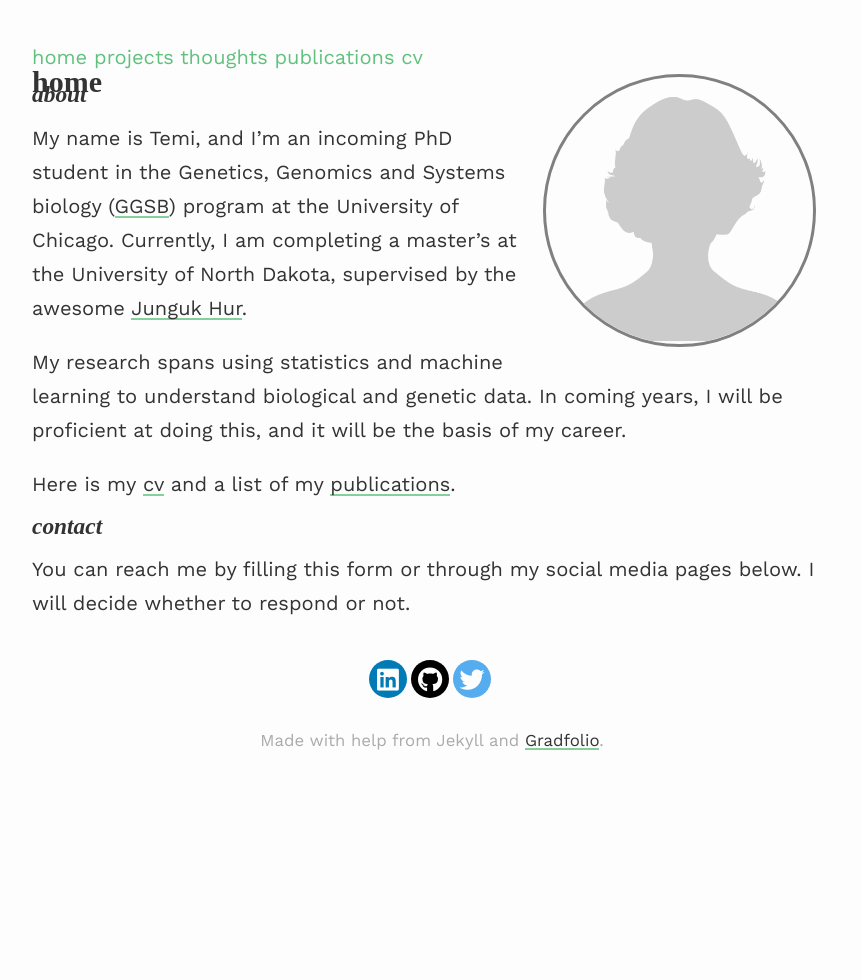
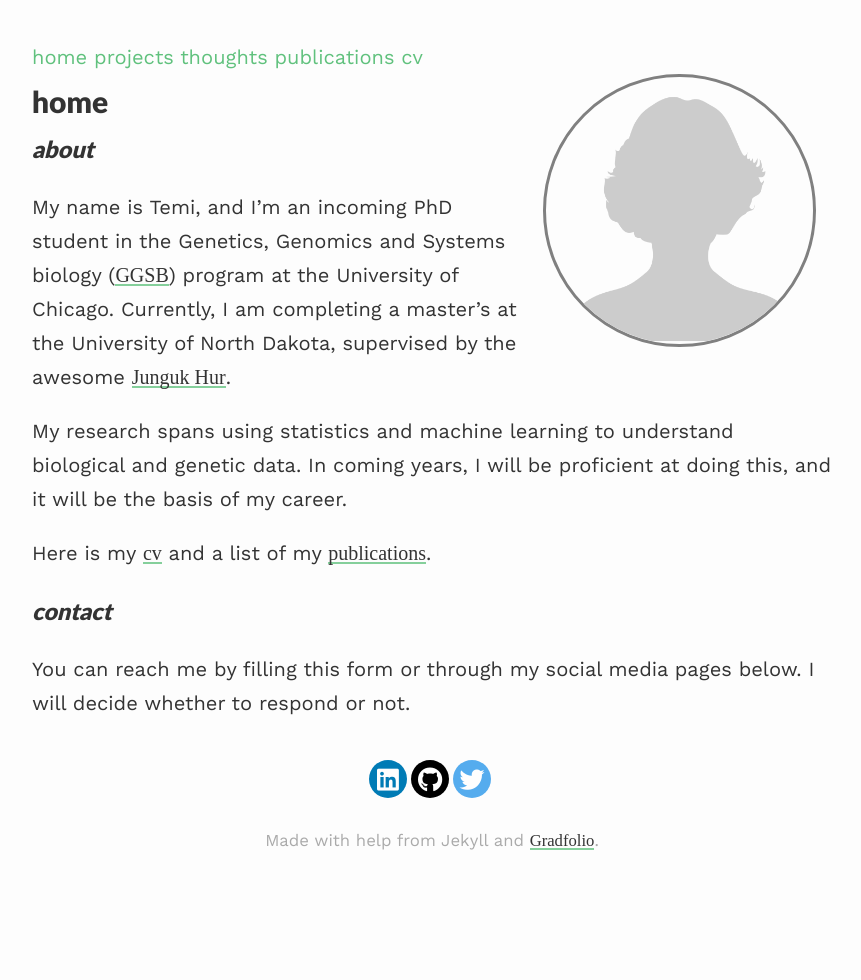
Before and after one commit to tobbyxy/temipete.github.io, a Jekyll site: the page built from index.md, in a window 1280 px wide. Shown: the whole page, without its empty margins (208-1069 px from the left). Built offline with Jekyll 4.4.1, drawn with Linux system fonts in a browser that asks for light colours; nearby versions of some CDN libraries; our own code applies the rules of GitHub Pages for plain Markdown files.

Commit message:
Update style.scss

```diff
--- a/assets/css/_sass/style.scss
+++ b/assets/css/_sass/style.scss
@@ -21,11 +21,10 @@ body {
 }
 
 h1,h2,h3,h4,h5,h6 {
-  /* font-family: "Lato", "Helvetica Neue", Helvetica, sans-serif; */
-  font-family: "Times New Roman", Times, serif;
+  font-family: "Lato", "Helvetica Neue", Helvetica, sans-serif;
+  /*font-family: "Times New Roman", Times, serif;*/
   font-weight: bold;
-  /* line-height: 1.8; */
-  line-height: 0.5;
+  line-height: 1.8;
   margin: 0;
   text-transform: inherit;
 }
@@ -48,6 +47,7 @@ a {
 
 p a {
   color: $text-color;
+  font-family: "Times New Roman", Times, serif;
   text-decoration: none;
   background: -webkit-linear-gradient(transparent 90%, lighten($brand-color, 10%) 10%);
   background: -moz-linear-gradient(transparent 90%, lighten($brand-color, 10%) 10%);
```
